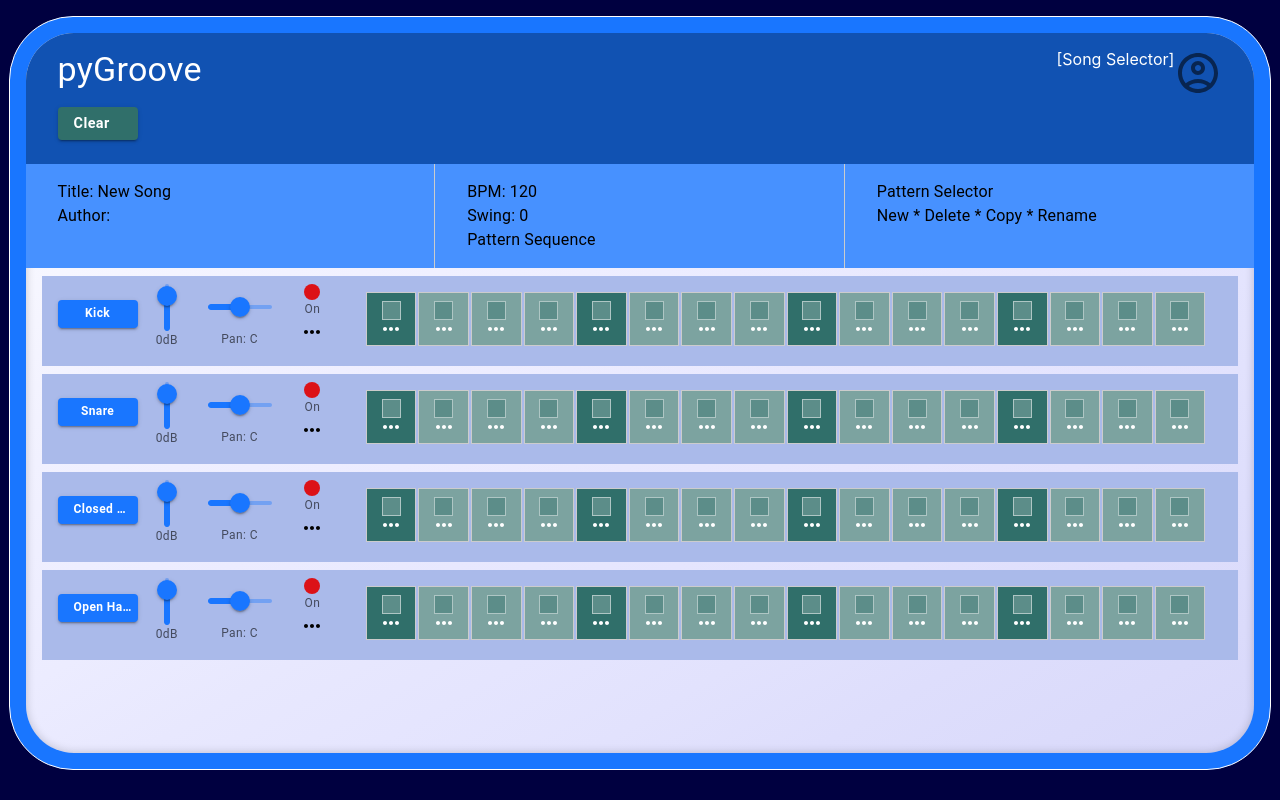
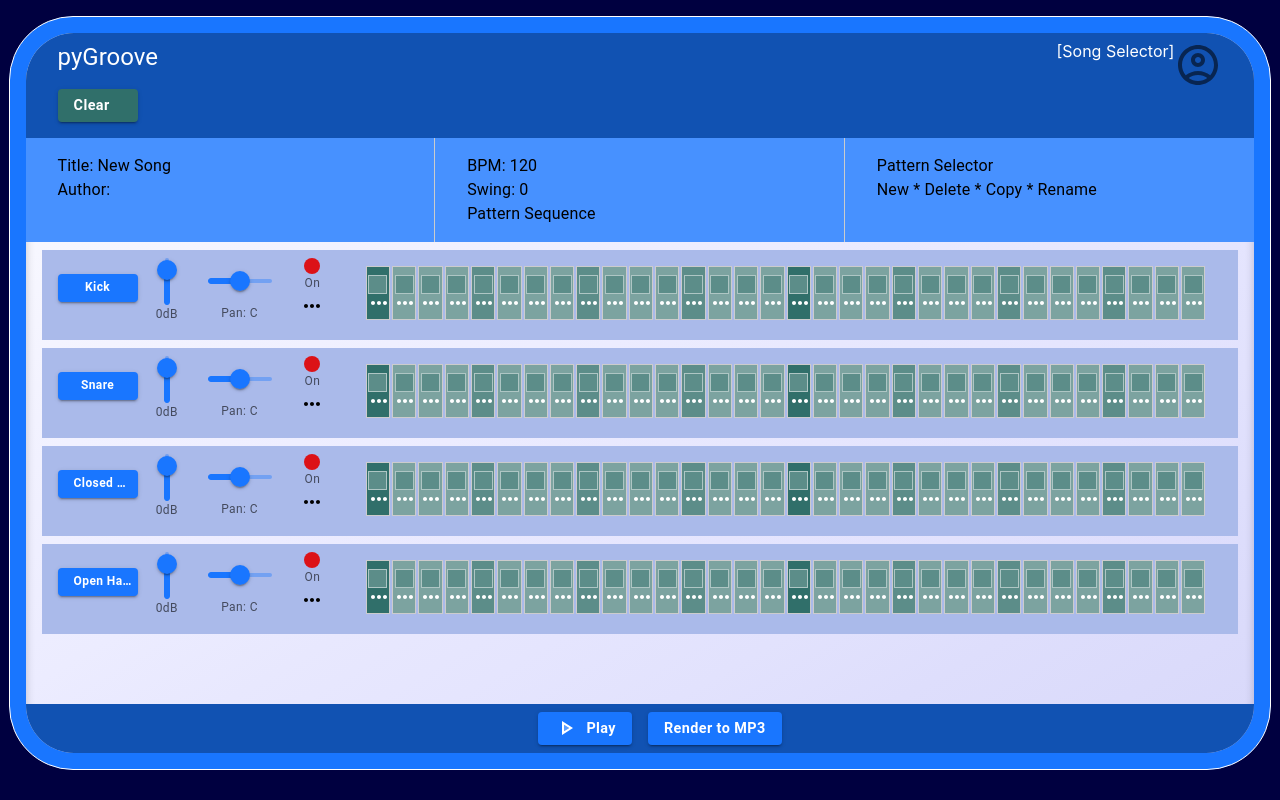
Before and after one commit to LDK/pygroove, a React (Create React App) app in the folder interface/: page / in a window 1280 px wide. Built offline with nearby package versions, Linux system fonts and the light colour scheme.

Commit message:
Split notes into ticks in interface, also add render button

```diff
--- a/interface/src/Header.tsx
+++ b/interface/src/Header.tsx
@@ -15,10 +15,10 @@ const Header = () => {
   const dispatch = useDispatch();
 
   return (
-  <AppBar position="static" sx={{ pt: 2, pb: 3, px: 4, bgcolor: theme.palette.primary.dark }}>
+  <AppBar position="static" sx={{ pt: 1, pb: 2, px: 4, bgcolor: theme.palette.primary.dark }}>
     <Grid container>
       <Grid item xs={4}>
-        <Typography variant="h4" align="left" sx={{ color: theme.palette.primary.contrastText }}>
+        <Typography variant="h5" align="left" sx={{ color: theme.palette.primary.contrastText }}>
           pyGroove
         </Typography>
         <Button onClick={() => { dispatch(clearSong()); }} variant="contained" color="secondary" sx={{ mt: 2, textWrap: 'nowrap', width: '80px', overflowX: 'ellipsis' }}>
--- a/interface/src/StepSequencer.tsx
+++ b/interface/src/StepSequencer.tsx
@@ -1,14 +1,57 @@
 import { Box, Button, Grid, Slider, Typography } from "@mui/material";
 import { MoreHorizTwoTone } from "@mui/icons-material";
 import { useEffect, useState } from "react";
-import { Step, Track, findPatternStepByBeat, getActivePattern, getActiveSong, getTrackSteps, toggleStep } from "./redux/songSlice";
+import { Filter, Song, SongState, Step, Track, findPatternStepByBeat, getActivePattern, getActiveSong, getTrackSteps, toggleStep } from "./redux/songSlice";
 import { useDispatch, useSelector } from "react-redux";
 import { RootState } from "./redux/store";
 
-const patternLength = 16;
-const beatDiv = 4;
-const defaultPitch = 'C4';
+// patternBars: How many bars are in a pattern
+// barDiv: How many beats are in a bar
+// beatDiv: How many ticks are in a beat
+// beatStep: How many ticks we display per beat (equidistant)
+
+const barDiv:number = 4;
+const beatDiv:number = 16;
+const beatStep:number = 4;
+const defaultPitch = 'C3';
 const defaultVelocity = 100;
+
+const ticks:number[] = [];
+
+switch (beatStep) {
+  case 2:
+    // Equivalent to an eighth note
+    ticks.push(1, 9);
+    break;
+  case 3:
+    // Equivalent to a dotted eighth note
+    ticks.push(1, 6, 12)
+    break;
+  case 4:
+    // Equivalent to a sixteenth note
+    ticks.push(1, 5, 9, 13);
+    break;
+  case 8:
+    // Equivalent to a thirty-second note
+    ticks.push(1, 3, 5, 7, 9, 11, 13, 15);
+    break;
+  case 16:
+    // Equivalent to a sixty-fourth note
+    ticks.push(1, 2, 3, 4, 5, 6, 7, 8, 9, 10 ,11, 12, 13, 14, 15, 16);
+    break;
+}
+
+const getLoc = (overallStep:number) => {
+  const bar = Math.ceil(overallStep / (barDiv * beatStep));
+  const beat = Math.ceil((overallStep % (barDiv * beatStep)) / beatStep) || barDiv;
+  const tick = ticks[(overallStep % (barDiv * beatStep)) % beatStep - 1] || ticks[beatStep - 1];
+
+  return {
+    bar,
+    beat,
+    tick,
+  };
+};
 
 function useTrackControls({ track }:{ track?: Track }) {
     // A vertical slider for volume with db labels beneath
@@ -64,27 +107,24 @@ function useTrackControls({ track }:{ track?: Track }) {
 
 const StepMarker = ({ step, track }:{ step:Step, track:Track }) => {
   const { on } = step;
-  const isBeat = step.loc.beat % beatDiv === 1;
-  const bgColor = isBeat ? 'secondary.main' : 'info.light';
+  const isDownbeat = step.loc.beat % beatDiv === 1 && step.loc.tick === 1;
+  const isBeat = step.loc.tick === 1 && !isDownbeat;
+  const bgColor = isDownbeat ? 'secondary.main' : isBeat ? 'info.main' : 'info.light';
   const dispatch = useDispatch();
 
   const activePattern = useSelector(getActivePattern);
-  const song = useSelector(getActiveSong);
+  const patternBars = activePattern?.bars || 2;
 
   useEffect(() => {
     if (!activePattern) return;
-    console.log('activePattern', activePattern.steps);
-    console.log('SONG', song);
   }, [activePattern]);
 
   return (
-    <Box position="relative" mx="1px" display="inline-block" width={`calc(100% / ${patternLength} - 4px)`} height="52px" sx={{ border: '1px solid #ccc' }} bgcolor={bgColor}>
+    <Box position="relative" mx="1px" display="inline-block" width={`calc(100% / ${patternBars * barDiv * beatStep} - 4px)`} height="52px" sx={{ border: '1px solid #ccc' }} bgcolor={bgColor}>
       <Box zIndex={2}
         position="absolute" top="0" left="0" width="100%" textAlign={"center"} pt={0} m={0} className="indicator"
         onClick={() => {
           if (!activePattern) return;
-
-          const patternStep = findPatternStepByBeat(activePattern, step.loc.bar, step.loc.beat, track);
           dispatch(toggleStep({ loc: step.loc, track }));
         }}
       >
@@ -101,15 +141,17 @@ const StepMarker = ({ step, track }:{ step:Step, track:Track }) => {
 }
 
 const SequencerTrack = ({ track }:{ track:Track }) => {
-  const [ on, setOn ] = useState(track.on);
+  const [ on, setOn ] = useState(!track.disabled);
   const { VolumeSlider, PanSlider } = useTrackControls({ track });
   const activePattern = useSelector(getActivePattern);
+  const [patternSteps, setPatternSteps] = useState<Step[]>([]);
 
-  let patternSteps:Step[] = [];
-
-  if (activePattern) {
-    patternSteps = getTrackSteps(activePattern, track);
-  }
+  useEffect(() => {
+    if (!activePattern) return;
+    const newSteps = getTrackSteps(activePattern, track);
+    console.log('newSteps', newSteps);
+    setPatternSteps(newSteps);
+  }, [activePattern]);
 
   // const patternSteps:Step[] = [];
 
@@ -118,28 +160,46 @@ const SequencerTrack = ({ track }:{ track:Track }) => {
     [key:number]:Step;
   } = {};
 
+  console.log('patternSteps', patternSteps);
+
   patternSteps?.forEach((step, i) => {
-    if (step.track !== track) return;
-    // We will have to determine overallBeat from the step's loc
-    const overallBeat = (step.loc.bar - 1) * beatDiv + step.loc.beat;
+    if (step.track.name !== track.name) return;
+    // We will have to determine overallStep from the step's loc
+    // For instance, if barDiv is 4 and beatStep is 2, then we have 8 steps per bar (2 per beat)
+
+    // 1.3.1 for example:
+    // First bar means 0 bars have passed, so we use (loc.bar -1) for our first component (0 steps in this case)
+    // Third beat means 2 beats have passed, so we use (loc.beat - 1) and multiply by beatStep of 2 (4 steps in this case)
+    // Tick is tricky because we can't add the raw value.
+    // What we do instead is use the value's index in the ticks array [1, 5 when beatStep is 2]
+    // The index of 1 is 0, so we add 0 to the overallStep.
+    // Therefore, 1.3.1 is the 4th step in the pattern (0 + 4 + 0 = 4)
+
+    // Second example, 2.4.5:
+    // Second bar means 1 bar has passed, so we use (loc.bar - 1) for our first component (8 steps in this case)
+    // Fourth beat means 3 beats have passed, so we use (loc.beat - 1) and multiply by beatStep of 2 (6 steps in this case)
+    // The index of 5 is 1, so we add 1 to the overallStep.
+    // Therefore, 2.4.5 is the 15th step in the pattern (8 + 6 + 1 = 15)
+
+    const overallStep = ((step.loc.bar - 1) * barDiv * beatStep) + ((step.loc.beat - 1) * beatStep) + (ticks.indexOf(step.loc.tick) + 1);
+
     // 1.1.1 -> 1
     // 2.3.1 -> 9
     // 2.3.3 -> 9 (tick 3 is still the same beat as tick 1)
-    stepIndex[overallBeat] = step;
+    stepIndex[overallStep] = step;
   });
 
-  const steps = [...Array(patternLength)].map((_, i) => {
-    const overallBeat = i + 1;
+  const patternBars = activePattern?.bars || 2;
 
-    if (stepIndex[overallBeat]) {
+  const steps = [...Array(patternBars * barDiv * beatStep)].map((_, i) => {
+    const overallStep = i + 1;
+
+    if (stepIndex[overallStep]) {
       // We have a step at this beat
-      return <StepMarker {...{track}} key={i} step={stepIndex[overallBeat]} />;
+      return <StepMarker {...{track}} key={i} step={stepIndex[overallStep]} />;
     }
 
-    // Using beatDiv, determine the loc (bar, beat, tick) of the current step
-    const bar = Math.ceil(overallBeat / beatDiv);
-    const beat = overallBeat % beatDiv === 0 ? beatDiv : overallBeat % beatDiv;
-    const tick = 1;
+    const { bar, beat, tick } = getLoc(overallStep);
 
     // Create a new step with the default values
     const newStep:Step = {
@@ -213,11 +273,6 @@ const SequencerTrack = ({ track }:{ track:Track }) => {
 }
 const StepSequencer = () => {
   const { tracks } = useSelector(getActiveSong);
-  const activePattern = useSelector((state:RootState) => state.song.activePattern);
-
-  useEffect(() => {
-    console.log('my activePattern', activePattern);
-  }, [activePattern]);
 
   return (
     <Box px={2} m={0} sx={{ overflowY: 'scroll', overflowX: 'hidden' }} maxHeight="400px">
--- /dev/null
+++ b/interface/src/components/ActionButtons.tsx
@@ -0,0 +1,133 @@
+import { PlayArrowTwoTone } from "@mui/icons-material";
+import { Box, Grid, Button } from "@mui/material";
+import { useSelector } from "react-redux";
+import { Filter, SongState, Track, Step, getActiveSong } from "../redux/songSlice";
+import axios from "axios";
+import { useEffect, useState } from "react";
+
+interface RenderPayload {
+  title: string;
+  bpm: number;
+  id?: number;
+  author: string;
+  patternSequence: number[];
+  tracks: Track[];
+  patterns: {
+    id?: number;
+    position: number;
+    name: string;
+    bars: number;
+    steps: {
+     [trackName:string]: {
+      loc: string;
+      pitch: string;
+      velocity: number;
+      filter?: Filter;
+      pan?: number;
+     }[];
+    };
+  }[];
+};
+
+
+const ActionButtons = () => {
+  const activeSong = useSelector(getActiveSong);
+  const [song, setSong] = useState(activeSong);
+  const apiUrl = process.env.REACT_APP_API_URL;
+
+  useEffect(() => {
+    setSong(activeSong);
+  }, [activeSong]);
+
+  const prepareRenderPayload = () => {
+    // Take the songState and mutate it into RenderPayload format
+    // Only include steps that are on
+
+    const { title, bpm, id, author, patternSequence, tracks, patterns } = song;
+
+    const renderPayload:RenderPayload = {
+      title, bpm, id, author: author || '', patternSequence: [1, 1 ,1], tracks, patterns: [],
+    };
+
+    // Iterate through the patterns and build the renderPayload.patterns array
+    patterns.forEach((pattern, i) => {
+      const { id, position, name, bars, steps } = pattern;
+
+      const renderPattern:RenderPayload['patterns'][0] = {
+        id, position, name, bars, steps: {},
+      };
+
+      // Iterate through the steps and build the renderPattern.steps object
+      steps.forEach((step:Step) => {
+        // Each step will contain a reference to a track
+        // We need to key the pattern.steps array by track name and include the step's loc, pitch, and velocity
+        const { loc, pitch, velocity, filters, pan } = step;
+
+        if (!step.on) return;
+
+        console.log('step', step);
+
+        if (!renderPattern.steps[step.track.name]) {
+          renderPattern.steps[step.track.name] = [];
+        }
+
+        renderPattern.steps[step.track.name].push({
+          loc: `${loc.bar}.${loc.beat}.${loc.tick}`,
+          pitch,
+          velocity,
+          filter: filters ? filters[0] : undefined,
+          pan,
+        });
+      });
+
+      renderPayload.patterns.push(renderPattern);
+
+    });
+
+    return renderPayload;
+  };
+
+  const handleRender = () => {
+    const payload = prepareRenderPayload();
+
+    console.log('payload', payload);
+
+    axios.post(`${apiUrl}/render/`, payload, { responseType: 'blob' }) // Set responseType to 'blob'
+      .then(res => {
+        console.log('res', res);
+        // Create a URL for the blob
+        const url = window.URL.createObjectURL(new Blob([res.data], { type: 'audio/mpeg' }));
+        const link = document.createElement('a');
+        link.href = url;
+        link.setAttribute('download', `${song.title}.mp3`);
+        document.body.appendChild(link);
+        link.click();
+        link.remove(); // Clean up
+        window.URL.revokeObjectURL(url); // Release memory
+      })
+      .catch(error => {
+        console.error('Error during render:', error);
+      });
+  };
+
+  return (
+    <Box textAlign="center" position="absolute" bottom={0} left={0} right={0} bgcolor="primary.dark" color="primary.contrastText" p={0}>
+      <Grid container>
+        <Grid item xs={6}>
+          <Button variant="contained" color="primary" sx={{ float: 'right', my: 1, mr: 1 }}>
+            <PlayArrowTwoTone sx={{ mr: 1 }} />
+            Play
+          </Button>
+        </Grid>
+
+        <Grid item xs={6}>
+          <Button onClick={handleRender} variant="contained" color="primary" sx={{ float: 'left', my: 1, ml: 1 }}>
+            Render to MP3
+          </Button>
+        </Grid>
+      </Grid>
+    </Box>
+  );
+}
+
+export default ActionButtons;
--- a/interface/src/redux/songSlice.ts
+++ b/interface/src/redux/songSlice.ts
@@ -21,7 +21,7 @@ export type Track = {
   sample?: string;
   volume: number;
   pan: number;
-  on: boolean;
+  disabled: boolean;
   transpose: number;
   filters?: Filter[];
 };
@@ -41,6 +41,7 @@ export type Pattern = {
   steps: Step[];
   bars: number;
   position: number;
+  id?: number;
 };
 
 export type Song = {
@@ -66,7 +67,7 @@ export const simpleTrack = ({ name: trackName, sample }:{ name:string, sample:st
     steps: [],
     volume: 0,
     pan: 0,
-    on: true,
+    disabled: false,
     transpose: 0,
     sample,
   } as Track
@@ -75,7 +76,7 @@ export const simpleTrack = ({ name: trackName, sample }:{ name:string, sample:st
 const initPattern = {
   name: 'Pattern 1',
   steps: [],
-  bars: 4,
+  bars: 2,
   position: 1,
 };
 
@@ -100,8 +101,6 @@ const songSlice = createSlice({
   reducers: {
     clearSong: (state) => {
       Object.assign(state, initialState);
-      console.log('new state', initialState);
-      console.log('new active pattern', state.activePattern);
     },
     setSong: (state, action: PayloadAction<Song>) => {
       state = action.payload;
@@ -145,7 +144,7 @@ const songSlice = createSlice({
       const { loc, track } = action.payload;
 
       const step = state.activePattern?.steps.find((step) => {
-        return step.loc.bar === loc.bar && step.loc.beat === loc.beat && step.track.name === track.name;
+        return step.loc.bar === loc.bar && step.loc.beat === loc.beat && step.loc.tick === loc.tick && step.track.name === track.name;
       });
 
       const pattern = state.activePattern;
@@ -154,7 +153,7 @@ const songSlice = createSlice({
 
       if (step) {
         step.on = !step.on;
-        const stepIndex = pattern?.steps.findIndex((stp) => stp === step);
+        const stepIndex = pattern?.steps.findIndex((stp) => stp.loc === step.loc && stp.track.name === track.name);
         pattern?.steps.splice(stepIndex!, 1, step);
       } else {
         pattern?.steps.push({
@@ -224,7 +223,7 @@ export const findPatternStepByBeat = (pattern: Pattern, bar: number, beat: numbe
 
 export const getTrackSteps = (pattern: Pattern, track: Track) => {
   const steps = pattern.steps.filter((step) => {
-    return step.track === track;
+    return step.track.name === track.name;
   });
   return steps;
 };
```
Also changed, not shown: interface/src/App.tsx (+6 -2 lines).
